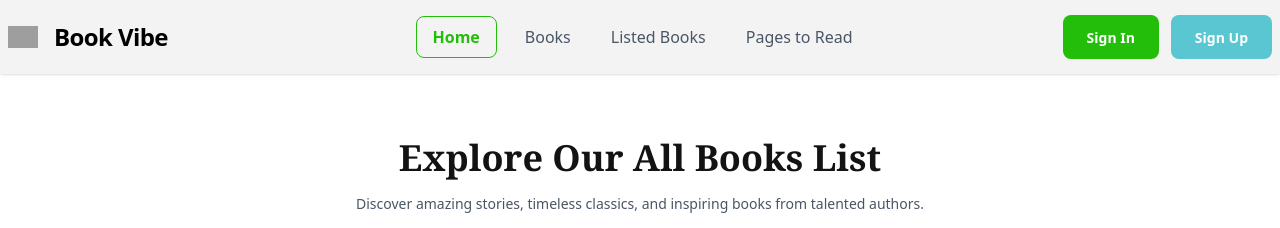
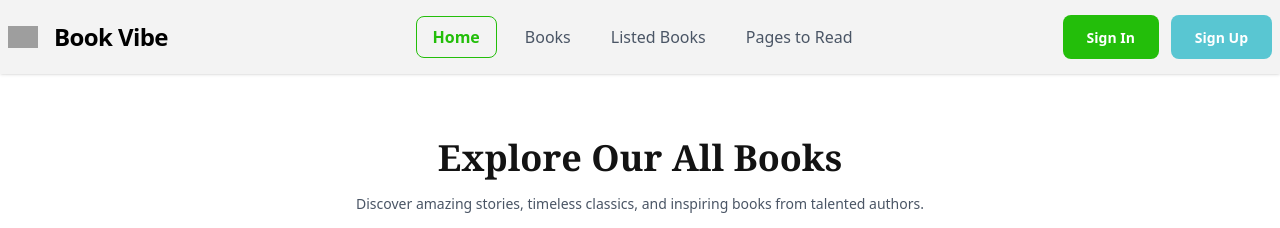
Before and after one commit to emjubaer/book-vibes, a Next.js app: page /books in a window 1280 px wide. Shown: the top 228 px of the page. Built offline with nearby package versions, Linux system fonts and the light colour scheme; grey boxes are pictures that could not be loaded.

Commit message:
Add BooksContext and ToastProvider; implement ReadButton for marking books as read; enhance book listing and details pages

```diff
--- a/package.json
+++ b/package.json
@@ -11,7 +11,8 @@
   "dependencies": {
     "next": "16.3.6",
     "react": "19.2.8",
-    "react-dom": "19.2.8"
+    "react-dom": "19.2.8",
+    "react-toastify": "^11.1.0"
   },
   "devDependencies": {
     "@tailwindcss/postcss": "^4",
--- a/src/app/books/[id]/page.tsx
+++ b/src/app/books/[id]/page.tsx
@@ -1,5 +1,6 @@
 import React from 'react';
 import Image from 'next/image';
+import ReadButton from '@/app/components/book-details/ReadButton';
 
 interface IBook {
     bookId: number;
@@ -141,9 +142,8 @@ const BookDetailsPage = async ({ params }: BookDetailsPageProps) => {
 
                     {/* Action Buttons */}
                     <div className="flex items-center gap-4 pt-4">
-                        <button className="btn bg-white hover:bg-gray-100 text-black border-2 border-gray-300 font-semibold px-7 rounded-xl min-h-0 h-12 normal-case">
-                            Read
-                        </button>
+                        <ReadButton  book={book} />
+
                         <button className="btn bg-[#59C6D2] hover:bg-[#4bb5c1] text-white font-semibold border-none px-7 rounded-xl min-h-0 h-12 normal-case">
                             Wishlist
                         </button>
--- a/src/app/books/page.tsx
+++ b/src/app/books/page.tsx
@@ -16,7 +16,7 @@ const page = async () => {
             {/* Centered Heading Section */}
             <div className="text-center max-w-2xl mx-auto mb-12">
                 <h1 className="text-3xl md:text-4xl font-bold font-serif text-[#131313] mb-4">
-                    Explore Our All Books List
+                    Explore Our All Books
                 </h1>
                 <p className="text-gray-600 text-base md:text-sm">
                     Discover amazing stories, timeless classics, and inspiring books from talented authors.
--- /dev/null
+++ b/src/app/components/book-details/ReadButton.tsx
@@ -0,0 +1,38 @@
+'use client';
+import BooksContext from '@/app/context/BooksContext';
+import React, { useContext } from 'react';
+import { Bounce, toast } from 'react-toastify/unstyled';
+
+interface ReadButtonProps {
+    book: IBook;
+}
+
+const ReadButton = ({ book }: ReadButtonProps) => {
+    const { readBooks, setReadBooks } = useContext(BooksContext);
+
+    const handleReadClick = () => {
+
+        console.log('Book marked as read:', book);
+        setReadBooks([...readBooks, book]);
+        // alert(`Book marked as read: ${book.bookName}`);
+        toast.success('Book marked as read', {
+            position: "top-right",
+            autoClose: 5000,
+            hideProgressBar: false,
+            closeOnClick: false,
+            pauseOnHover: true,
+            draggable: true,
+            progress: undefined,
+            theme: "light",
+            transition: Bounce,
+        });
+    }
+
+    return (
+        <button onClick={handleReadClick} className="btn bg-white hover:bg-gray-100 text-black border-2 border-gray-300 font-semibold px-7 rounded-xl min-h-0 h-12 normal-case">
+            Read
+        </button>
+    );
+};
+
+export default ReadButton;
--- /dev/null
+++ b/src/app/components/shared/ToastProvider.tsx
@@ -0,0 +1,10 @@
+'use client';
+
+import { ToastContainer } from 'react-toastify';
+import 'react-toastify/dist/ReactToastify.css';
+
+const ToastProvider = () => {
+  return <ToastContainer />;
+};
+
+export default ToastProvider;
--- /dev/null
+++ b/src/app/context/BooksContext.tsx
@@ -0,0 +1,37 @@
+"use client";
+import React, { createContext, useState } from 'react';
+
+interface BooksContextType {
+    readBooks: IBook[];
+    setReadBooks: React.Dispatch<React.SetStateAction<IBook[]>>;
+    wishList: IBook[];
+    setWishList: React.Dispatch<React.SetStateAction<IBook[]>>;
+}
+// export const BooksContext = createContext({})
+export const BooksContext = createContext<BooksContextType>({
+    readBooks: [],
+    setReadBooks: () => {},
+    wishList: [],
+    setWishList: () => {},
+});
+
+export const BooksProvider = ({ children }: { children: React.ReactNode }) => {
+
+    const [readBooks, setReadBooks] = useState<IBook[]>([]);
+    const [wishList, setWishList] = useState<IBook[]>([]);
+
+    const sharedData = {
+        readBooks,
+        setReadBooks,
+        wishList,
+        setWishList,
+    };
+
+    return (
+        <BooksContext.Provider value={sharedData}>
+            {children}
+        </BooksContext.Provider>
+    );
+};
+
+export default BooksContext;
--- /dev/null
+++ b/src/app/listed-books/page.tsx
@@ -0,0 +1,12 @@
+
+import React from 'react';
+
+const page = () => {
+    return (
+        <div>
+            <h1>Listed Books</h1>
+        </div>
+    );
+};
+
+export default page;
```
Also changed, not shown: src/app/layout.tsx (+8 -2 lines), 1 other file (tests, documents, lock files or other folders).
